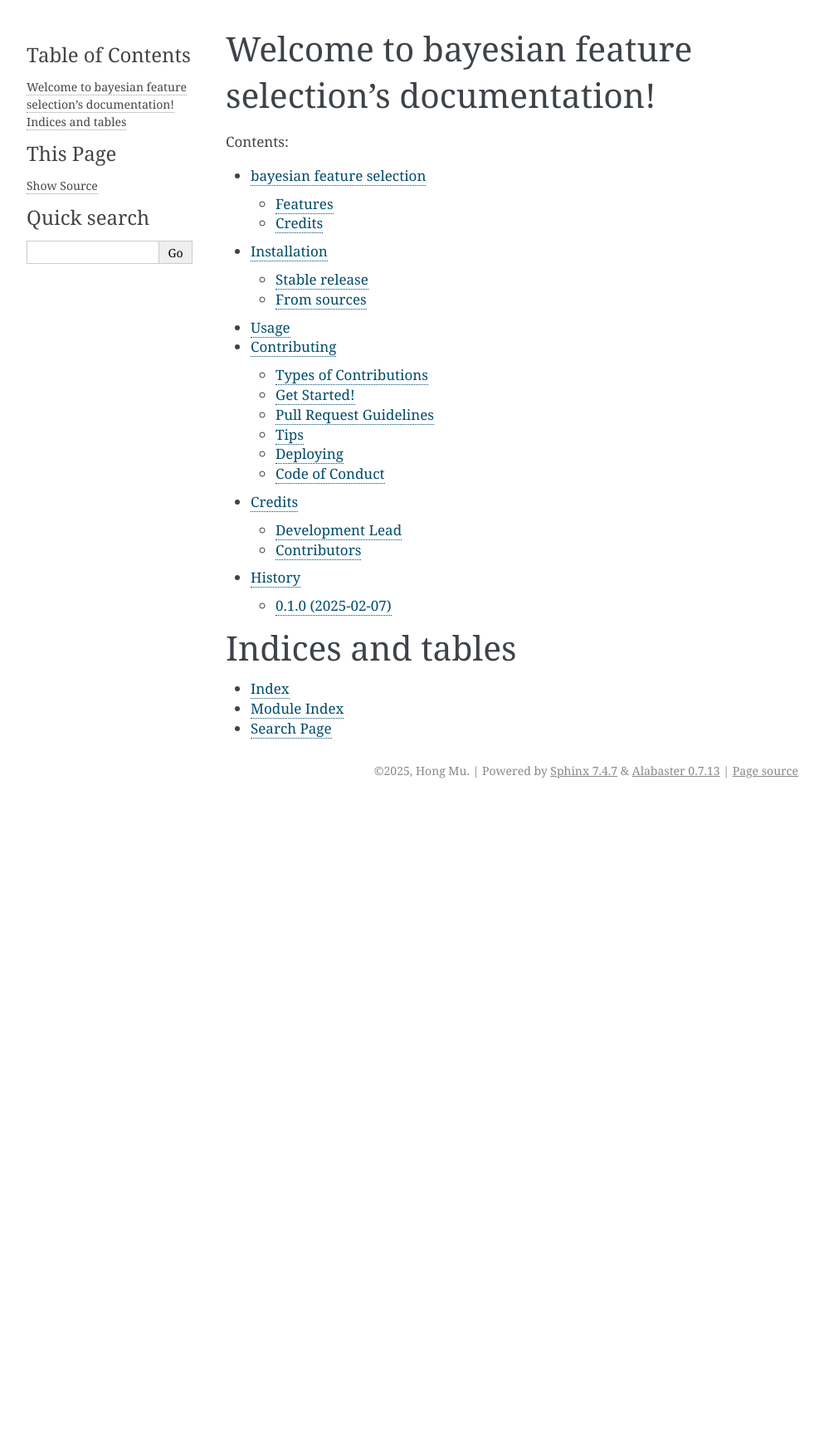
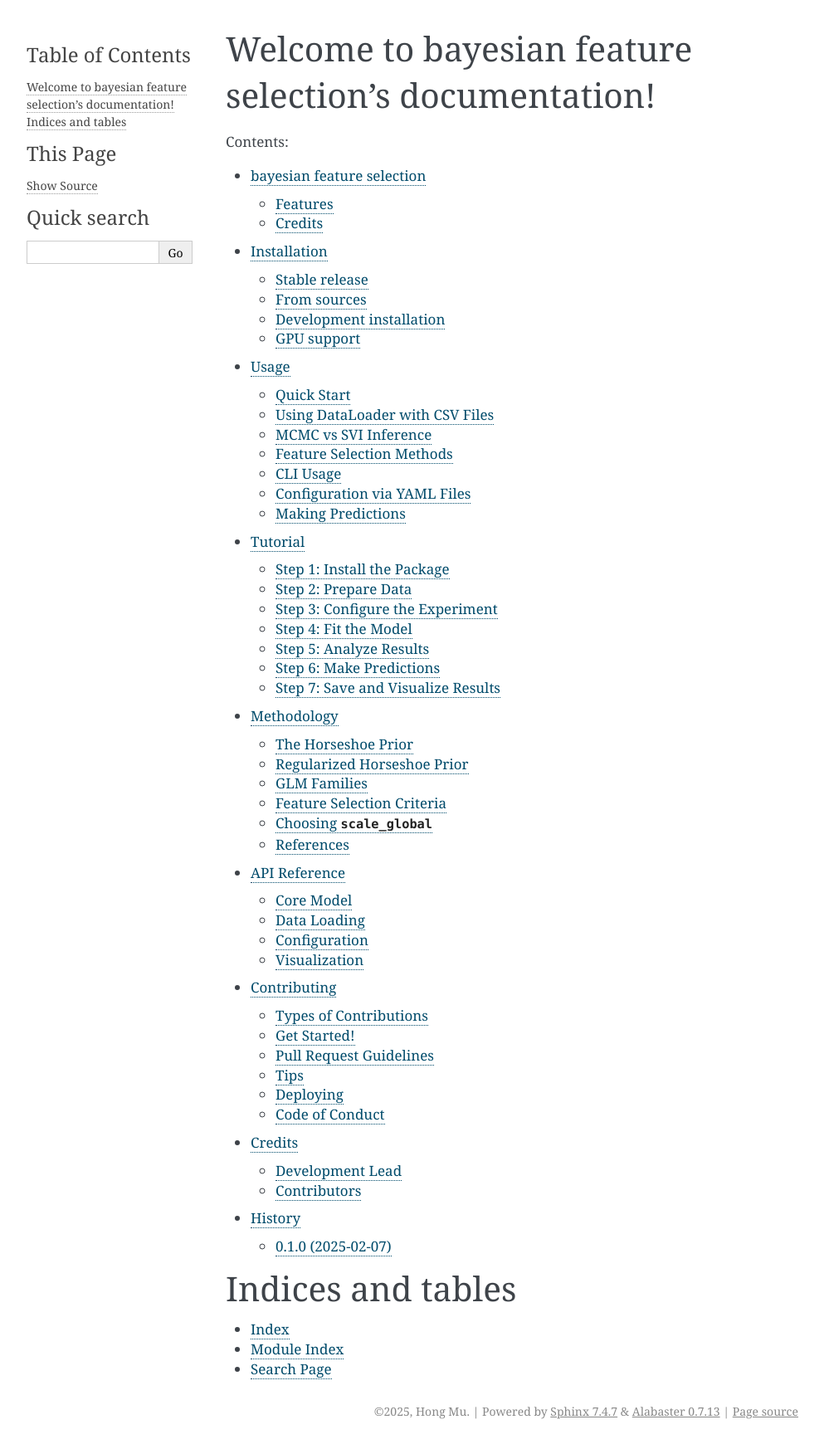
Before and after one commit to MacroMagic/bayesian_feature_selection, a Sphinx documentation site: the page built from docs/index.rst, in a window 1280 px wide. Shown: the whole page at 83% size, without its empty margins (148-1141 px from the left). Built offline with Sphinx 7.4.7, drawn with Linux system fonts in a browser that asks for light colours; pages that are not in the unit, such as notebooks, are missing from menus; before the commit the page ends 968 px from its top, so only the background shows below that; part of the change alters nothing that is shown.

Commit message:
Update Sphinx documentation with comprehensive guides and API reference
- Update conf.py: fix sys.path for src layout, add napoleon extension
- Update usage.rst: comprehensive guide covering quick start, DataLoader,
  MCMC/SVI config, feature selection methods, CLI, YAML config, predictions
- Create api.rst: autodoc directives for all public classes and functions
- Create methodology.rst: horseshoe prior math, GLM families, selection
  criteria, scale_global guidelines, references
- Create tutorial.rst: end-to-end tutorial with 7 steps
- Update index.rst: add tutorial, methodology, api to toctree
- Update installation.rst: add dev install and GPU support sections,
  update from setup.py to pip install

Co-authored-by: Copilot <223556219+Copilot@users.noreply.github.com>

```diff
--- /dev/null
+++ b/docs/api.rst
@@ -0,0 +1,52 @@
+=============
+API Reference
+=============
+
+Core Model
+----------
+
+.. autoclass:: bayesian_feature_selection.HorseshoeGLM
+   :members:
+   :undoc-members:
+
+Data Loading
+------------
+
+.. autoclass:: bayesian_feature_selection.DataLoader
+   :members:
+
+.. autofunction:: bayesian_feature_selection.load_data_from_config
+
+Configuration
+-------------
+
+.. autoclass:: bayesian_feature_selection.DataConfig
+   :members:
+   :undoc-members:
+
+.. autoclass:: bayesian_feature_selection.InferenceConfig
+   :members:
+   :undoc-members:
+
+.. autoclass:: bayesian_feature_selection.ModelConfig
+   :members:
+   :undoc-members:
+
+.. autoclass:: bayesian_feature_selection.SelectionConfig
+   :members:
+   :undoc-members:
+
+.. autoclass:: bayesian_feature_selection.OutputConfig
+   :members:
+   :undoc-members:
+
+.. autoclass:: bayesian_feature_selection.ExperimentConfig
+   :members:
+   :undoc-members:
+
+Visualization
+-------------
+
+.. autofunction:: bayesian_feature_selection.visualization.plot_feature_importance
+
+.. autofunction:: bayesian_feature_selection.visualization.plot_diagnostics
--- a/docs/conf.py
+++ b/docs/conf.py
@@ -19,7 +19,7 @@
 #
 import os
 import sys
-sys.path.insert(0, os.path.abspath('..'))
+sys.path.insert(0, os.path.abspath('../src'))
 
 import bayesian_feature_selection
 
@@ -31,7 +31,7 @@ import bayesian_feature_selection
 
 # Add any Sphinx extension module names here, as strings. They can be
 # extensions coming with Sphinx (named 'sphinx.ext.*') or your custom ones.
-extensions = ['sphinx.ext.autodoc', 'sphinx.ext.viewcode']
+extensions = ['sphinx.ext.autodoc', 'sphinx.ext.viewcode', 'sphinx.ext.napoleon']
 
 # Add any paths that contain templates here, relative to this directory.
 templates_path = ['_templates']
--- a/docs/index.rst
+++ b/docs/index.rst
@@ -8,6 +8,9 @@ Welcome to bayesian feature selection's documentation!
    readme
    installation
    usage
+   tutorial
+   methodology
+   api
    modules
    contributing
    authors
--- a/docs/installation.rst
+++ b/docs/installation.rst
@@ -44,7 +44,39 @@ Once you have a copy of the source, you can install it with:
 
 .. code-block:: console
 
-    $ python setup.py install
+    $ pip install .
+
+
+Development installation
+------------------------
+
+To install the package in development mode with all dev dependencies:
+
+.. code-block:: console
+
+    $ git clone git://github.com/MacroMagic/bayesian_feature_selection
+    $ cd bayesian_feature_selection
+    $ pip install -e ".[dev]"
+
+This installs the package in editable mode so that changes to the source code
+take effect immediately.
+
+
+GPU support
+-----------
+
+To enable GPU acceleration (requires a CUDA-compatible GPU and drivers):
+
+.. code-block:: console
+
+    $ pip install -e ".[gpu]"
+
+This installs the GPU-enabled version of JAX. Verify GPU availability in Python:
+
+.. code-block:: python
+
+    import jax
+    print(jax.devices())  # Should list GPU devices
 
 
 .. _Github repo: https://github.com/MacroMagic/bayesian_feature_selection
--- /dev/null
+++ b/docs/methodology.rst
@@ -0,0 +1,130 @@
+===========
+Methodology
+===========
+
+This page describes the statistical methodology behind the Bayesian feature
+selection approach implemented in this package.
+
+The Horseshoe Prior
+-------------------
+
+The horseshoe prior (Carvalho et al., 2010) is a continuous shrinkage prior
+designed for sparse estimation in high-dimensional settings. For a coefficient
+vector :math:`\beta`, the horseshoe prior is defined as:
+
+.. math::
+
+    \beta_j \mid \lambda_j, \tau \sim \mathcal{N}(0, \lambda_j^2 \tau^2)
+
+    \lambda_j \sim \text{Half-Cauchy}(0, 1)
+
+    \tau \sim \text{Half-Cauchy}(0, \tau_0)
+
+where:
+
+- :math:`\tau` is the **global shrinkage parameter** controlling the overall level of sparsity.
+- :math:`\lambda_j` is the **local shrinkage parameter** for each feature :math:`j`, allowing individual features to escape shrinkage.
+- :math:`\tau_0` is the **scale of the global prior** (``scale_global`` in the code).
+
+The key property of the horseshoe is that its density has an infinitely tall
+spike at zero (encouraging shrinkage of noise features) and heavy tails
+(allowing signal features to remain large).
+
+Regularized Horseshoe Prior
+----------------------------
+
+This package implements the **regularized horseshoe** (Piironen & Vehtari, 2017),
+which adds a slab component to prevent excessively large coefficients:
+
+.. math::
+
+    \tilde{\lambda}_j = \sqrt{\frac{c^2 \lambda_j^2}{c^2 + \tau^2 \lambda_j^2}}
+
+    \beta_j \mid \tilde{\lambda}_j, \tau \sim \mathcal{N}(0, \tau^2 \tilde{\lambda}_j^2)
+
+    c^2 \sim \text{Inverse-Gamma}(1, 1)
+
+The slab variance :math:`c^2` controls the maximum magnitude of the
+coefficients. When :math:`\lambda_j` is small, :math:`\tilde{\lambda}_j \approx
+\lambda_j` (strong shrinkage). When :math:`\lambda_j` is large,
+:math:`\tilde{\lambda}_j \approx c / \tau` (bounded by the slab). Using an
+``Inverse-Gamma(1, 1)`` prior on :math:`c^2` allows the slab width to be
+learned from the data.
+
+GLM Families
+------------
+
+The horseshoe prior is combined with a generalized linear model (GLM). Three
+families are supported:
+
+**Gaussian** (linear regression):
+
+.. math::
+
+    y_i \sim \mathcal{N}(\eta_i, \sigma^2), \quad \sigma \sim \text{Half-Normal}(1)
+
+where :math:`\eta_i = \alpha + X_i \beta` is the linear predictor.
+
+**Binomial** (logistic regression):
+
+.. math::
+
+    y_i \sim \text{Bernoulli}\!\left(\text{logit}^{-1}(\eta_i)\right)
+
+**Poisson** (count regression):
+
+.. math::
+
+    y_i \sim \text{Poisson}\!\left(\exp(\eta_i)\right)
+
+Feature Selection Criteria
+--------------------------
+
+After fitting the model, features are selected based on posterior inclusion
+probabilities. Three methods are available:
+
+**Beta-based selection** (``method="beta"``):
+    Computes the fraction of posterior samples where :math:`|\beta_j| > 0.01`.
+    Features with inclusion probability above the threshold are selected. This
+    method captures both the direction and magnitude of effects.
+
+**Lambda-based selection** (``method="lambda"``):
+    Uses the local shrinkage parameters :math:`\lambda_j`. Features whose
+    :math:`\lambda_j` values consistently exceed the median across all features
+    are considered relevant. This method is better at filtering pure noise
+    without requiring strong coefficient effects.
+
+**Combined selection** (``method="both"``):
+    Averages the beta-based and lambda-based inclusion probabilities. A feature
+    must show evidence from both criteria to be selected.
+
+Choosing ``scale_global``
+--------------------------
+
+The ``scale_global`` parameter (:math:`\tau_0`) controls the prior expected
+level of sparsity. A recommended rule of thumb (Piironen & Vehtari, 2017) is:
+
+.. math::
+
+    \tau_0 = \frac{p_0}{p - p_0} \cdot \frac{1}{\sqrt{n}}
+
+where:
+
+- :math:`p_0` is the expected number of relevant features,
+- :math:`p` is the total number of features, and
+- :math:`n` is the number of observations.
+
+Guidelines:
+
+- **Sparse problems** (:math:`p_0 \ll p`): Use smaller values (0.1–0.5).
+- **Moderate sparsity**: Use values around 0.5–1.0.
+- **Dense problems** (:math:`p_0 \approx p`): Use larger values (1.0–2.0).
+
+References
+----------
+
+- Carvalho, C. M., Polson, N. G., & Scott, J. G. (2010). "The horseshoe
+  estimator for sparse signals." *Biometrika*, 97(2), 465–480.
+- Piironen, J., & Vehtari, A. (2017). "Sparsity information and regularization
+  in the horseshoe and other shrinkage priors." *Electronic Journal of
+  Statistics*, 11(2), 5018–5051.
--- /dev/null
+++ b/docs/tutorial.rst
@@ -0,0 +1,223 @@
+========
+Tutorial
+========
+
+This tutorial walks through a complete end-to-end workflow for Bayesian feature
+selection using the horseshoe prior.
+
+Step 1: Install the Package
+----------------------------
+
+Install from PyPI:
+
+.. code-block:: console
+
+    $ pip install bayesian_feature_selection
+
+Or install from source for development:
+
+.. code-block:: console
+
+    $ git clone https://github.com/MacroMagic/bayesian_feature_selection.git
+    $ cd bayesian_feature_selection
+    $ pip install -e ".[dev]"
+
+Step 2: Prepare Data
+--------------------
+
+Create a synthetic dataset with known sparse structure for demonstration:
+
+.. code-block:: python
+
+    import numpy as np
+
+    np.random.seed(42)
+    n_samples = 200
+    n_features = 50
+
+    # Generate random features
+    X = np.random.randn(n_samples, n_features)
+
+    # Only 5 features are truly relevant
+    true_beta = np.zeros(n_features)
+    true_beta[0] = 3.0
+    true_beta[1] = -2.0
+    true_beta[5] = 1.5
+    true_beta[10] = -1.0
+    true_beta[20] = 0.5
+
+    # Generate response
+    y = X @ true_beta + np.random.randn(n_samples) * 0.5
+
+    feature_names = [f"gene_{i}" for i in range(n_features)]
+
+Step 3: Configure the Experiment
+---------------------------------
+
+**Programmatic configuration:**
+
+.. code-block:: python
+
+    from bayesian_feature_selection import (
+        HorseshoeGLM,
+        InferenceConfig,
+        ModelConfig,
+        SelectionConfig,
+        ExperimentConfig,
+        DataConfig,
+        OutputConfig,
+    )
+
+    model_config = ModelConfig(family="gaussian", scale_global=0.5)
+    inference_config = InferenceConfig(
+        method="mcmc",
+        num_warmup=500,
+        num_samples=1000,
+        num_chains=2,
+        use_gpu=False,
+    )
+    selection_config = SelectionConfig(method="beta", threshold=0.5)
+
+**YAML configuration:**
+
+Save the following as ``experiment.yaml``:
+
+.. code-block:: yaml
+
+    data:
+      data_path: "data/synthetic.csv"
+      target_col: "y"
+      standardize: true
+      test_size: 0.2
+
+    model:
+      family: "gaussian"
+      scale_global: 0.5
+
+    inference:
+      method: "mcmc"
+      num_warmup: 500
+      num_samples: 1000
+      num_chains: 2
+      use_gpu: false
+
+    selection:
+      method: "beta"
+      threshold: 0.5
+
+    output:
+      save_plots: true
+      save_diagnostics: true
+
+Then load it:
+
+.. code-block:: python
+
+    from pathlib import Path
+    from bayesian_feature_selection import ExperimentConfig
+
+    config = ExperimentConfig.from_yaml(Path("experiment.yaml"))
+
+Step 4: Fit the Model
+---------------------
+
+**Using MCMC:**
+
+.. code-block:: python
+
+    model = HorseshoeGLM(
+        family=model_config.family,
+        scale_global=model_config.scale_global,
+    )
+    model.fit(X, y, config=inference_config)
+
+**Using SVI (faster, approximate):**
+
+.. code-block:: python
+
+    svi_config = InferenceConfig(
+        method="svi",
+        num_steps=5000,
+        learning_rate=0.005,
+        use_gpu=False,
+    )
+    model_svi = HorseshoeGLM(family="gaussian", scale_global=0.5)
+    model_svi.fit(X, y, config=svi_config)
+
+Step 5: Analyze Results
+-----------------------
+
+Extract feature importance and examine the selected features:
+
+.. code-block:: python
+
+    importance = model.get_feature_importance(
+        threshold=selection_config.threshold,
+        method=selection_config.method,
+    )
+
+    # Add feature names
+    importance["feature_name"] = [feature_names[i] for i in importance["feature_idx"]]
+
+    # Show selected features
+    selected = importance[importance["selected"]]
+    print("Selected features:")
+    print(selected[["feature_name", "beta_mean", "beta_inclusion_prob"]])
+
+    # Show all features sorted by importance
+    print("\nAll features by inclusion probability:")
+    print(importance[["feature_name", "beta_mean", "beta_inclusion_prob"]].head(10))
+
+Features with ``beta_inclusion_prob`` above the threshold are marked as
+selected. The ``ci_excludes_zero`` column indicates whether the 95% credible
+interval excludes zero, providing additional evidence of relevance.
+
+Step 6: Make Predictions
+------------------------
+
+.. code-block:: python
+
+    # Generate new data
+    X_new = np.random.randn(10, n_features)
+
+    # Point predictions
+    y_pred = model.predict(X_new)
+    print("Predictions:", y_pred)
+
+    # Posterior predictive samples for uncertainty quantification
+    y_samples = model.predict(X_new, return_samples=True)
+    y_mean = y_samples.mean(axis=0)
+    y_std = y_samples.std(axis=0)
+    print("Prediction uncertainty (std):", y_std)
+
+Step 7: Save and Visualize Results
+-----------------------------------
+
+.. code-block:: python
+
+    from pathlib import Path
+    from bayesian_feature_selection.visualization import (
+        plot_feature_importance,
+        plot_diagnostics,
+    )
+
+    output_dir = Path("results")
+    output_dir.mkdir(exist_ok=True)
+
+    # Save feature importance to CSV
+    importance.to_csv(output_dir / "feature_importance.csv", index=False)
+
+    # Plot feature importance (saves PNG files)
+    plot_feature_importance(importance, output_dir, feature_names=feature_names)
+
+    # Plot MCMC diagnostics (trace plots, posterior, R-hat)
+    if model.mcmc is not None:
+        plot_diagnostics(model.mcmc, output_dir)
+
+    # Save the experiment configuration for reproducibility
+    experiment_config = ExperimentConfig(
+        model=model_config,
+        inference=inference_config,
+        selection=selection_config,
+    )
+    experiment_config.to_yaml(output_dir / "config.yaml")
--- a/docs/usage.rst
+++ b/docs/usage.rst
@@ -2,6 +2,184 @@
 Usage
 =====
 
-To use bayesian feature selection in a project::
+Quick Start
+-----------
 
-    import bayesian_feature_selection
+Import the main class, create some data, fit the model, and extract feature importance:
+
+.. code-block:: python
+
+    import numpy as np
+    from bayesian_feature_selection import HorseshoeGLM, InferenceConfig
+
+    # Generate synthetic data
+    np.random.seed(42)
+    n, p = 100, 20
+    X = np.random.randn(n, p)
+    true_beta = np.zeros(p)
+    true_beta[:5] = [3.0, -2.0, 1.5, -1.0, 0.5]
+    y = X @ true_beta + np.random.randn(n) * 0.5
+
+    # Fit model
+    model = HorseshoeGLM(family="gaussian", scale_global=1.0)
+    config = InferenceConfig(method="mcmc", num_warmup=500, num_samples=1000, num_chains=1)
+    model.fit(X, y, config=config)
+
+    # Get feature importance
+    importance = model.get_feature_importance(threshold=0.5, method="beta")
+    print(importance[importance["selected"]])
+
+Using DataLoader with CSV Files
+-------------------------------
+
+Load data from a CSV file using :class:`~bayesian_feature_selection.DataLoader`:
+
+.. code-block:: python
+
+    from bayesian_feature_selection import DataLoader, DataConfig
+
+    data_config = DataConfig(
+        data_path="data/my_dataset.csv",
+        target_col="target",
+        feature_cols=None,  # Use all columns except target
+        standardize=True,
+        test_size=0.2,
+        random_seed=42,
+    )
+
+    loader = DataLoader(data_config)
+    X_train, X_test, y_train, y_test, feature_names = loader.load_and_split()
+
+MCMC vs SVI Inference
+---------------------
+
+**MCMC** (Markov Chain Monte Carlo) provides exact posterior samples but is slower:
+
+.. code-block:: python
+
+    mcmc_config = InferenceConfig(
+        method="mcmc",
+        num_warmup=1000,
+        num_samples=2000,
+        num_chains=4,
+        use_gpu=True,
+        progress_bar=True,
+    )
+    model.fit(X, y, config=mcmc_config)
+
+**SVI** (Stochastic Variational Inference) is faster but provides an approximate posterior:
+
+.. code-block:: python
+
+    svi_config = InferenceConfig(
+        method="svi",
+        num_steps=10000,
+        learning_rate=0.001,
+        use_gpu=True,
+        progress_bar=True,
+    )
+    model.fit(X, y, config=svi_config)
+
+Feature Selection Methods
+-------------------------
+
+Three methods are available via ``get_feature_importance()``:
+
+- **beta**: Based on the coefficient posterior. Selects features with consistent non-zero effects. Best for prediction and interpretation.
+- **lambda**: Based on the local shrinkage parameter. Identifies features with weak shrinkage. Better for filtering pure noise.
+- **both**: Combines beta and lambda inclusion probabilities.
+
+.. code-block:: python
+
+    # Beta-based selection (default)
+    importance_beta = model.get_feature_importance(threshold=0.5, method="beta")
+
+    # Lambda-based selection
+    importance_lambda = model.get_feature_importance(threshold=0.5, method="lambda")
+
+    # Combined selection
+    importance_both = model.get_feature_importance(threshold=0.5, method="both")
+
+CLI Usage
+---------
+
+The package provides a ``bayesian-fs`` command-line interface:
+
+.. code-block:: console
+
+    # Run with a YAML config file
+    $ bayesian-fs -c configs/default.yaml
+
+    # Specify output directory
+    $ bayesian-fs -c configs/default.yaml -o results/experiment1
+
+    # Override model family and inference method
+    $ bayesian-fs -c configs/default.yaml --family binomial --method svi
+
+    # Enable GPU
+    $ bayesian-fs -c configs/default.yaml --use-gpu
+
+Configuration via YAML Files
+-----------------------------
+
+Create a YAML configuration file to define all experiment parameters:
+
+.. code-block:: yaml
+
+    data:
+      data_path: "data/my_dataset.csv"
+      target_col: "target"
+      feature_cols: null
+      test_size: 0.2
+      standardize: true
+      random_seed: 42
+
+    model:
+      family: "gaussian"
+      scale_global: 1.0
+
+    inference:
+      method: "mcmc"
+      num_warmup: 1000
+      num_samples: 2000
+      num_chains: 4
+      use_gpu: true
+      progress_bar: true
+
+    selection:
+      method: "beta"
+      threshold: 0.5
+
+    output:
+      save_plots: true
+      save_diagnostics: true
+      save_samples: false
+
+Load and use the configuration programmatically:
+
+.. code-block:: python
+
+    from pathlib import Path
+    from bayesian_feature_selection import ExperimentConfig
+
+    config = ExperimentConfig.from_yaml(Path("configs/my_experiment.yaml"))
+
+    # Modify a parameter
+    config.inference.num_samples = 5000
+
+    # Save the updated config
+    config.to_yaml(Path("configs/updated.yaml"))
+
+Making Predictions
+------------------
+
+After fitting, use the model to make predictions on new data:
+
+.. code-block:: python
+
+    # Point predictions (posterior mean)
+    y_pred = model.predict(X_new)
+
+    # Full posterior predictive samples
+    y_samples = model.predict(X_new, return_samples=True)
+    print(y_samples.shape)  # (num_samples, n_new)
```
